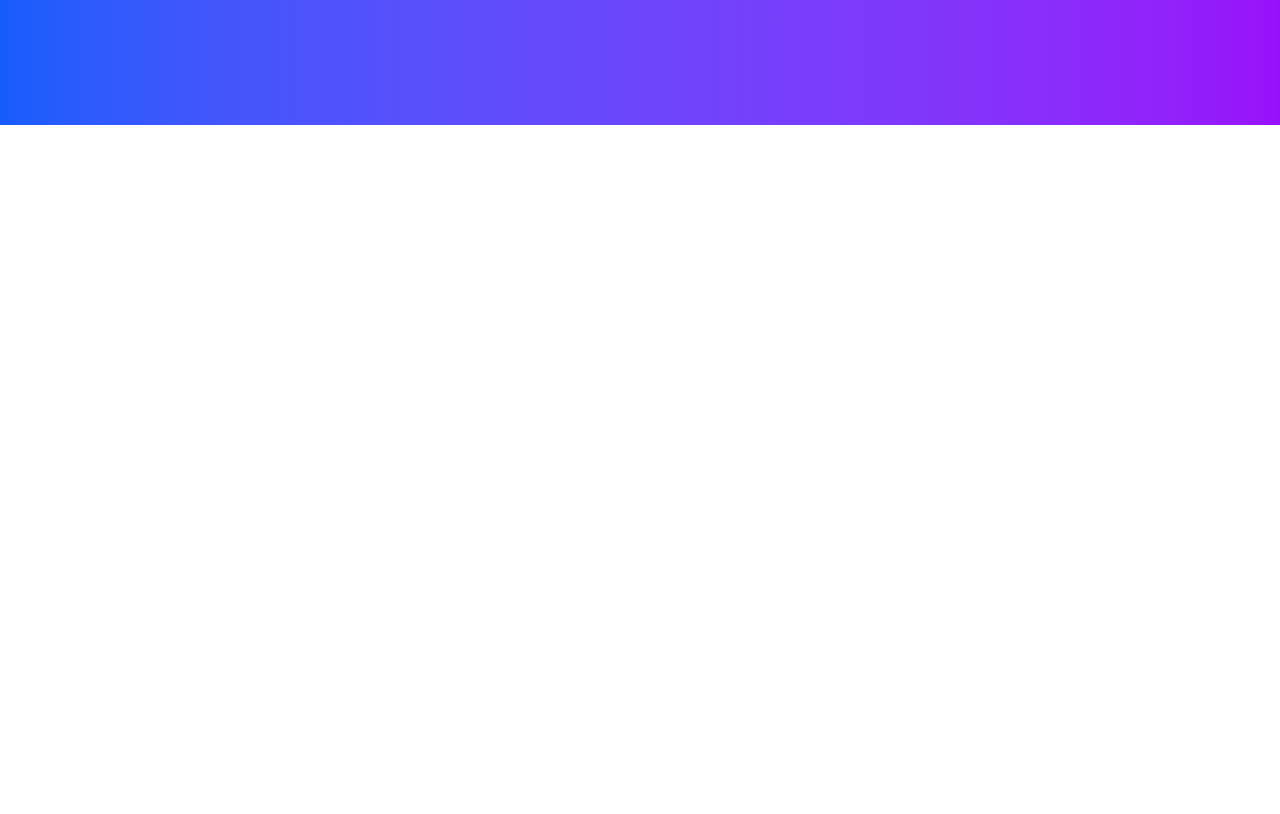
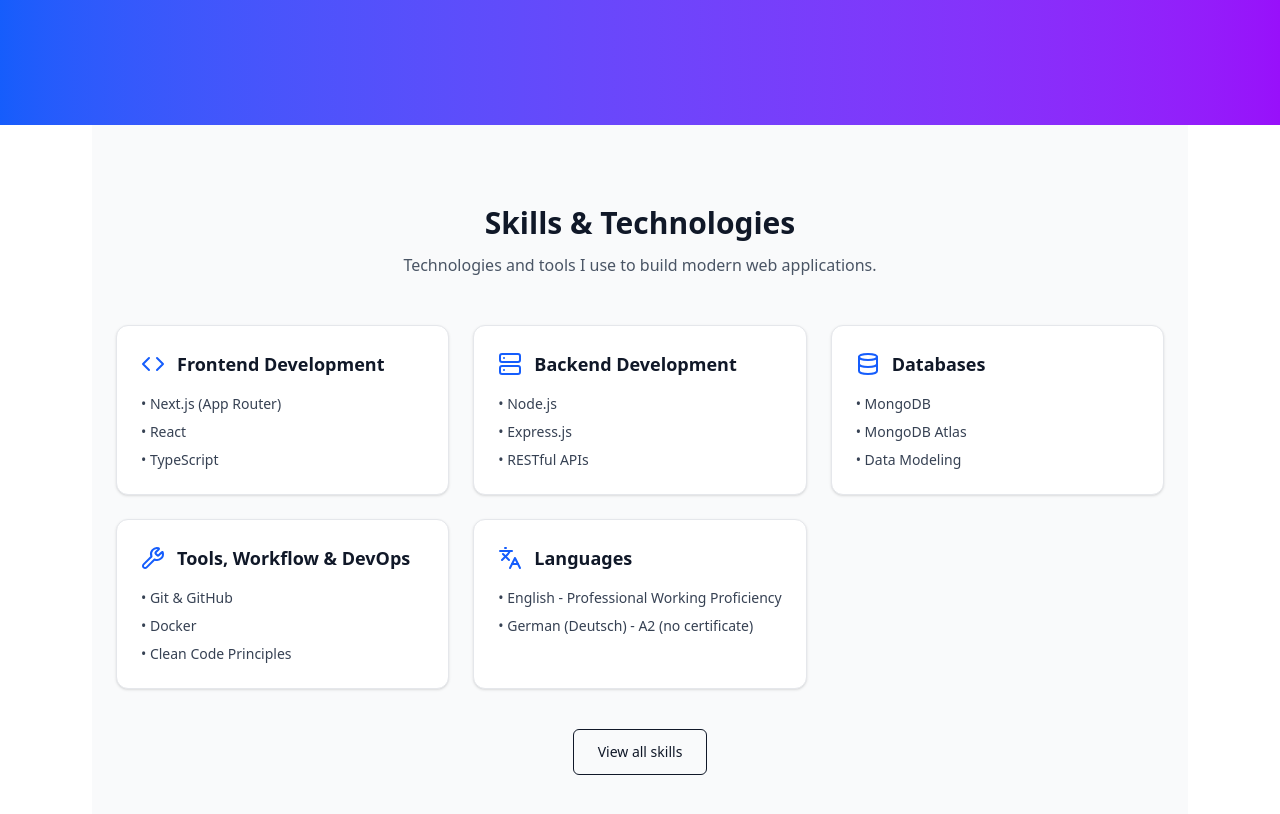
Before and after one commit to roudihannanIT/roudi-portfolio, a Next.js app: page /en in a window 1280 px wide. Shown: the part 740-1554 px from the top of the page. Before the commit the page ends 865 px from the top, so only its background shows below. Built offline with nearby package versions, Linux system fonts and the light colour scheme.

Commit message:
feat: add skills preview section with reusable grid

```diff
--- a/src/app/[locale]/page.tsx
+++ b/src/app/[locale]/page.tsx
@@ -1,9 +1,11 @@
 import HeroSection from "@/components/HeroSection";
+import SkillsPreview from "@/components/sections/SkillsPreview";
 
 export default function Home() {
   return (
     <main className="flex min-h-screen flex-col items-center justify-between">
       <HeroSection />
+      <SkillsPreview />
     </main>
   );
 }
--- a/src/components/sections/SkillsPreview.tsx
+++ b/src/components/sections/SkillsPreview.tsx
@@ -0,0 +1,35 @@
+import Link from "next/link";
+import SkillsGrid from "../skills/SkillsGrid";
+
+export default function SkillsPreview() {
+    return (
+        <section className="bg-gray-50 py-20">
+            <div className="mx-auto max-w-7xl px-6">
+                {/* Title */}
+                <div className="mb-12 text-center">
+                    <h2 className="text-3xl font-bold text-gray-900">
+                        Skills & Technologies
+                    </h2>
+
+                    <p className="mt-3 text-gray-600">
+                        Technologies and tools I use to build modern web applications.
+                    </p>
+                </div>
+
+                {/* Skills preview grid */}
+                <SkillsGrid preview />
+
+                {/* View all skills */}
+                <div className="mt-10 text-center">
+                    <Link
+                    href="/skills"
+                    className="inline-flex items-center justify-center rounded-md border border-gray-900 px-6
+                    py-3 text-sm font-medium text-gray-900 transition hover:bg-gray-900 hover:text-white"
+                    >
+                        View all skills
+                    </Link>
+                </div>
+            </div>
+        </section>
+    )
+}
--- a/src/components/skills/SkillsGrid.tsx
+++ b/src/components/skills/SkillsGrid.tsx
@@ -0,0 +1,22 @@
+import SkillCard from "./SkillCard";
+import { skills } from "@/data/skills";
+
+type SkillsGridProps = {
+  preview?: boolean;
+};
+
+export default function SkillsGrid({ preview = false }: SkillsGridProps) {
+  return (
+    <div className="grid grid-cols-1 gap-6 sm:grid-cols-2 lg:grid-cols-3">
+      {skills.map((skill) => (
+        <SkillCard
+          key={skill.id}
+          title={skill.title}
+          icon={skill.icon}
+          items={skill.items}
+          preview={preview}
+        />
+      ))}
+    </div>
+  );
+}
```
Also changed, not shown: src/components/skills/SkillCard.tsx (renamed from src/components/skills/SkillsCard.tsx).
